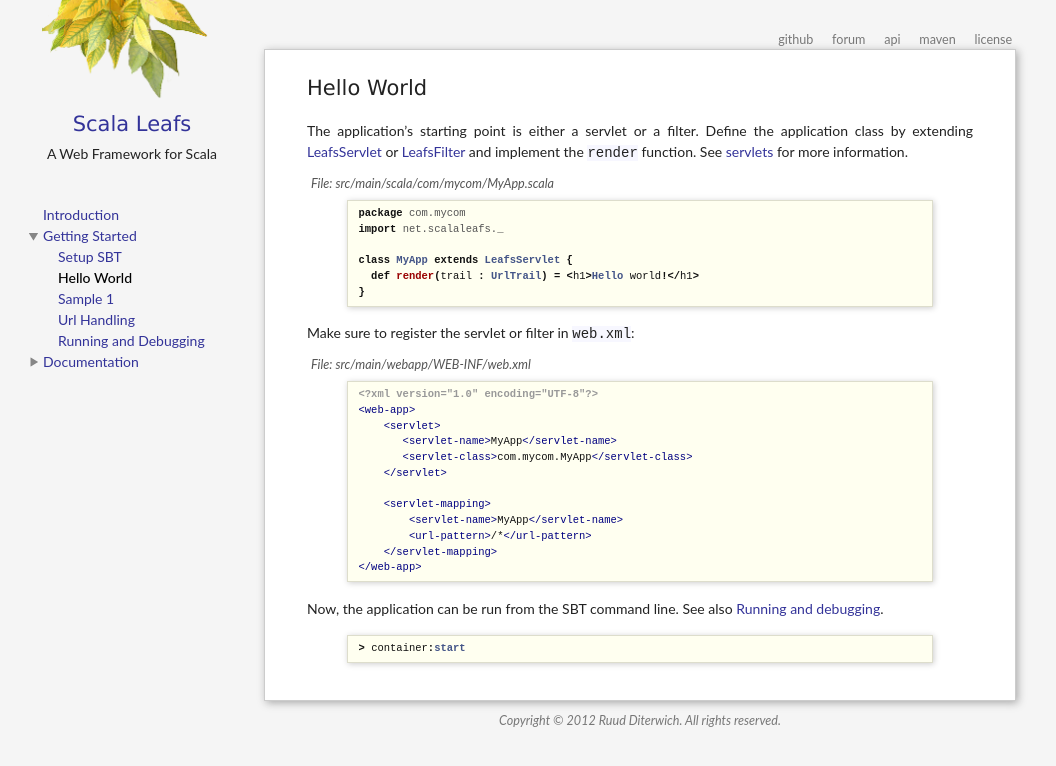
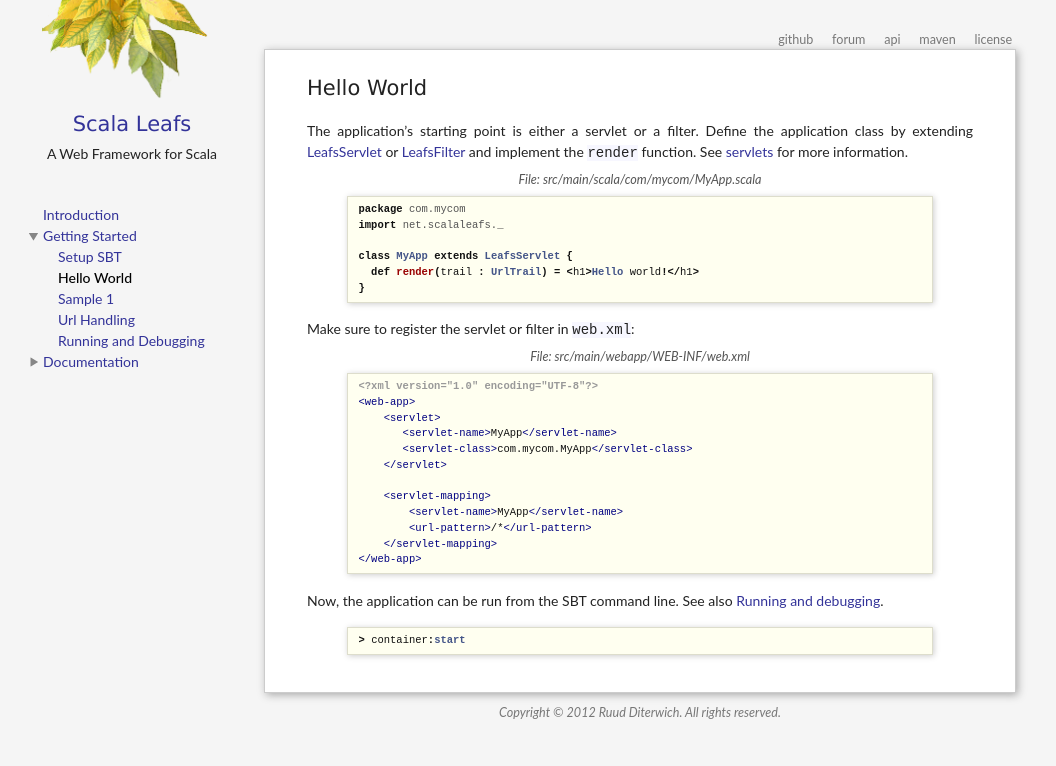
Before and after one commit to scalastuff/scalaleafs, a Jekyll site: the page built from hello-world.md, in a window 1280 px wide. Shown: the top 766 px of the page, without its empty margins (0-1056 px from the left). Built offline with Jekyll 4.4.1, drawn with Linux system fonts in a browser that asks for light colours.

Commit message:
Updated stylesheets/scalaleafs.css

```diff
--- a/stylesheets/scalaleafs.css
+++ b/stylesheets/scalaleafs.css
@@ -21,11 +21,11 @@ body,div,dl,dt,dd,ul,ol,li,h1,h2,h3,h4,h5,h6,pre,form,fieldset,p,blockquote,th,t
 /* @end */
 
 label {
-  padding-left: 4px;
-  padding-top: 4px;
+  margin-bottom: 8px;
+  padding-top: -14px;
   line-height: 0.1em;
   display: block;
-  text-align: left;
+  text-align: center;
   font-style: italic;
   color: #555;
   font-size: 0.9em;
```
